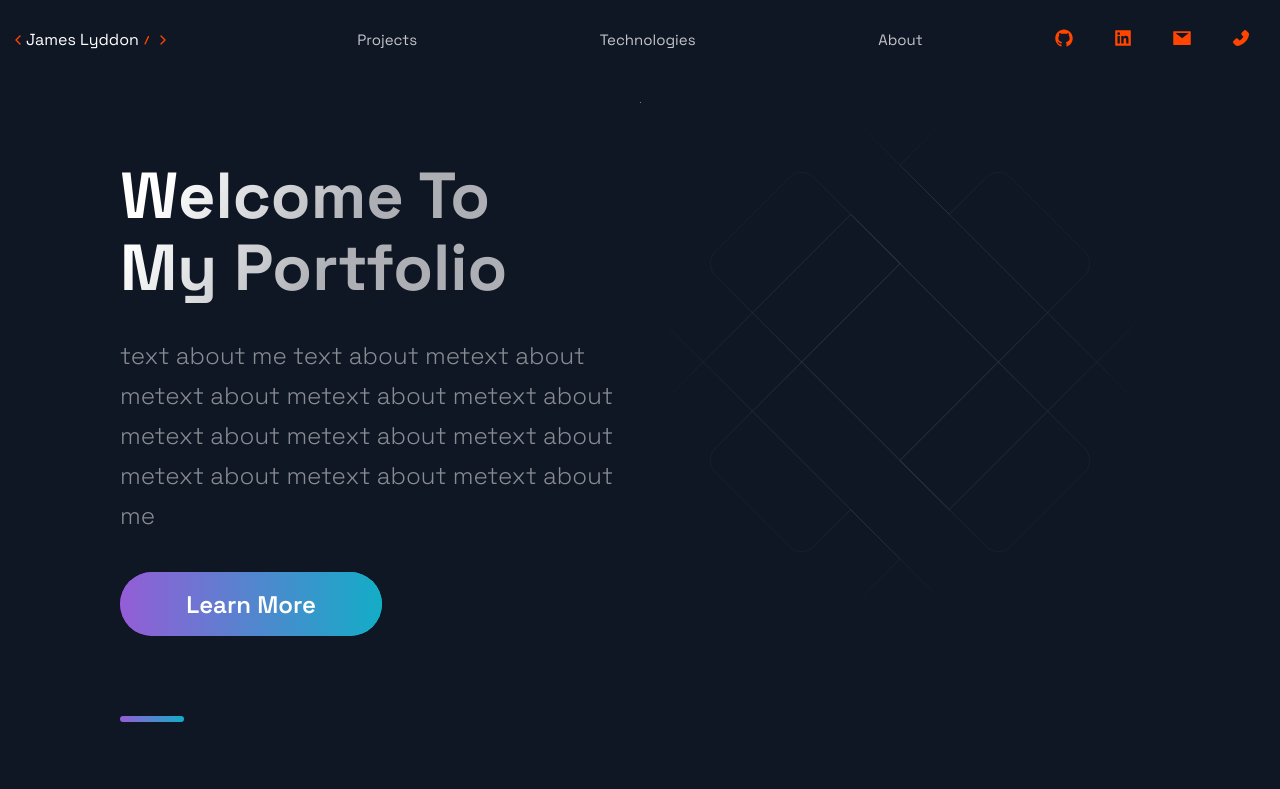
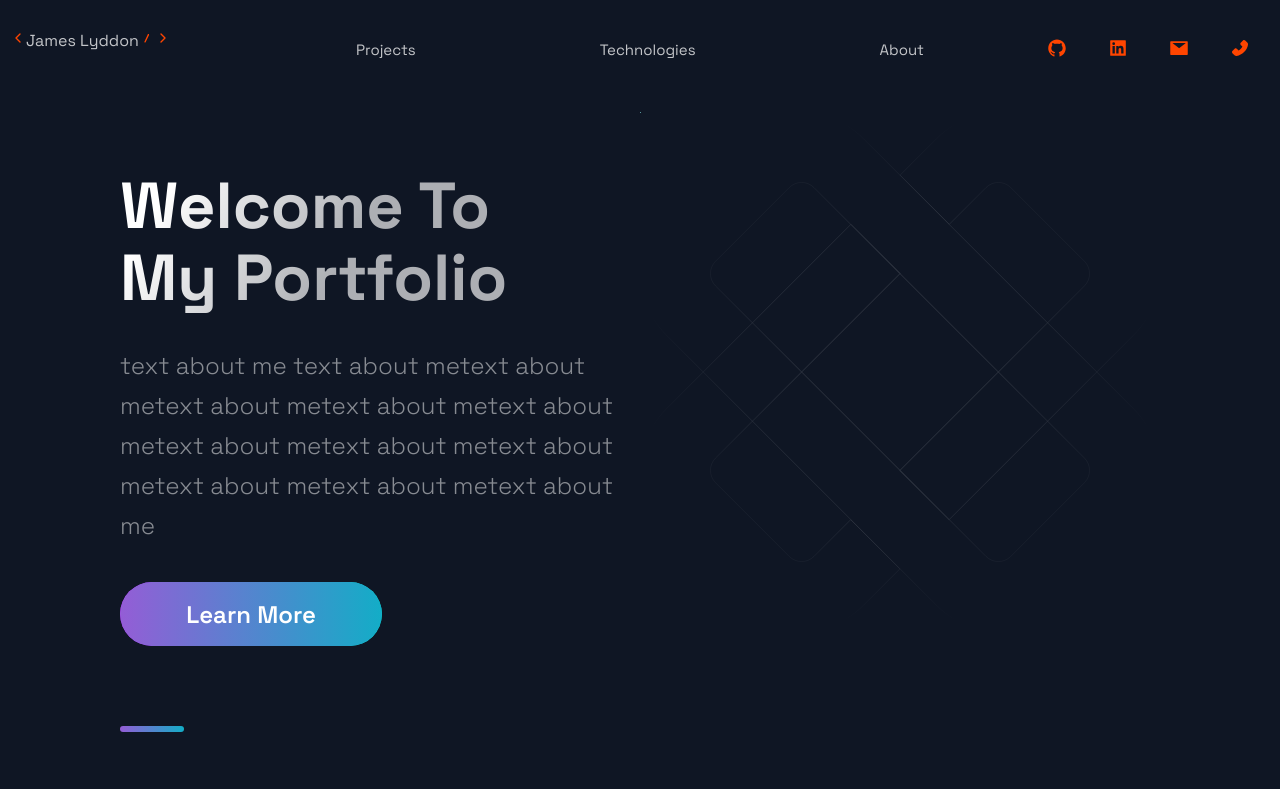
Before and after one commit to JamesLyddon/portfolio, a Next.js app: page / in a window 1280 px wide. Shown: the top 789 px of the page. Built offline with nearby package versions, Linux system fonts and the light colour scheme.

Commit message:
header update

```diff
--- a/src/components/Header/Header.js
+++ b/src/components/Header/Header.js
@@ -28,17 +28,13 @@ const Header = () => (
   <Container>
     <Div1>
       <Link href="/">
-        <a
-          style={{
-            display: "flex",
-            alignItems: "center",
-            color: "white",
-          }}
-        >
-          <FiChevronLeft color={"orangered"} />
-          James Lyddon
-          <CgFormatSlash color={"orangered"} />
-          <FiChevronRight color={"orangered"} />
+        <a>
+          <Span>
+            <FiChevronLeft color={"orangered"} />
+            James Lyddon
+            <CgFormatSlash color={"orangered"} />
+            <FiChevronRight color={"orangered"} />
+          </Span>
         </a>
       </Link>
     </Div1>
--- a/src/components/Header/HeaderStyles.js
+++ b/src/components/Header/HeaderStyles.js
@@ -5,27 +5,25 @@ export const Container = styled.div`
   display: grid;
   grid-template-columns: repeat(5, 1fr);
   grid-template-rows: 1fr;
-  grid-column-gap: 2rem;
+  grid-column-gap: 1rem;
   padding: 1rem;
-  padding-top: 2rem;
+  padding-top: 3rem;
   @media ${(props) => props.theme.breakpoints.sm} {
     display: grid;
     grid-template-columns: repeat(5, 1fr);
-    grid-template-rows: repeat(2, 60px);
+    grid-template-rows: repeat(2, 40px);
     grid-column-gap: 0.5rem;
     grid-row-gap: 0.5rem;
   }
 `;
 
-// export const Span = styled.span`
-//   font-size: 3rem;
-//   text-align: center;
-//   align-items: center;
-//   justify-content: center;
-//   @media ${(props) => props.theme.breakpoints.sm} {
-//     font-size: 1.2rem;
-//   }
-// `;
+export const Span = styled.span`
+  font-size: 1em;
+  color: rgba(255, 255, 255, 0.75);
+  @media ${(props) => props.theme.breakpoints.sm} {
+    gird-row: span 2;
+  }
+`;
 
 export const Div1 = styled.div`
   grid-area: 1 / 1 / 2 / 2;
```
